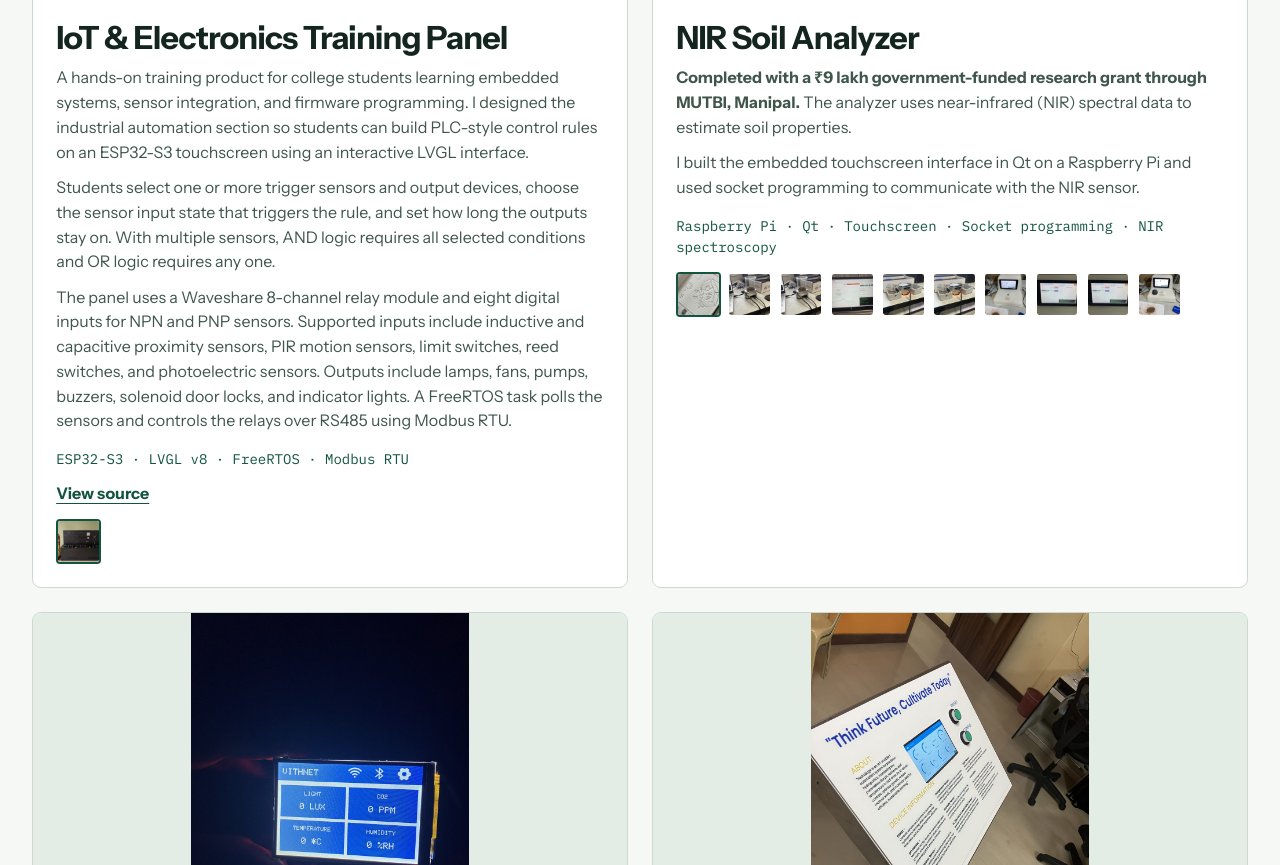
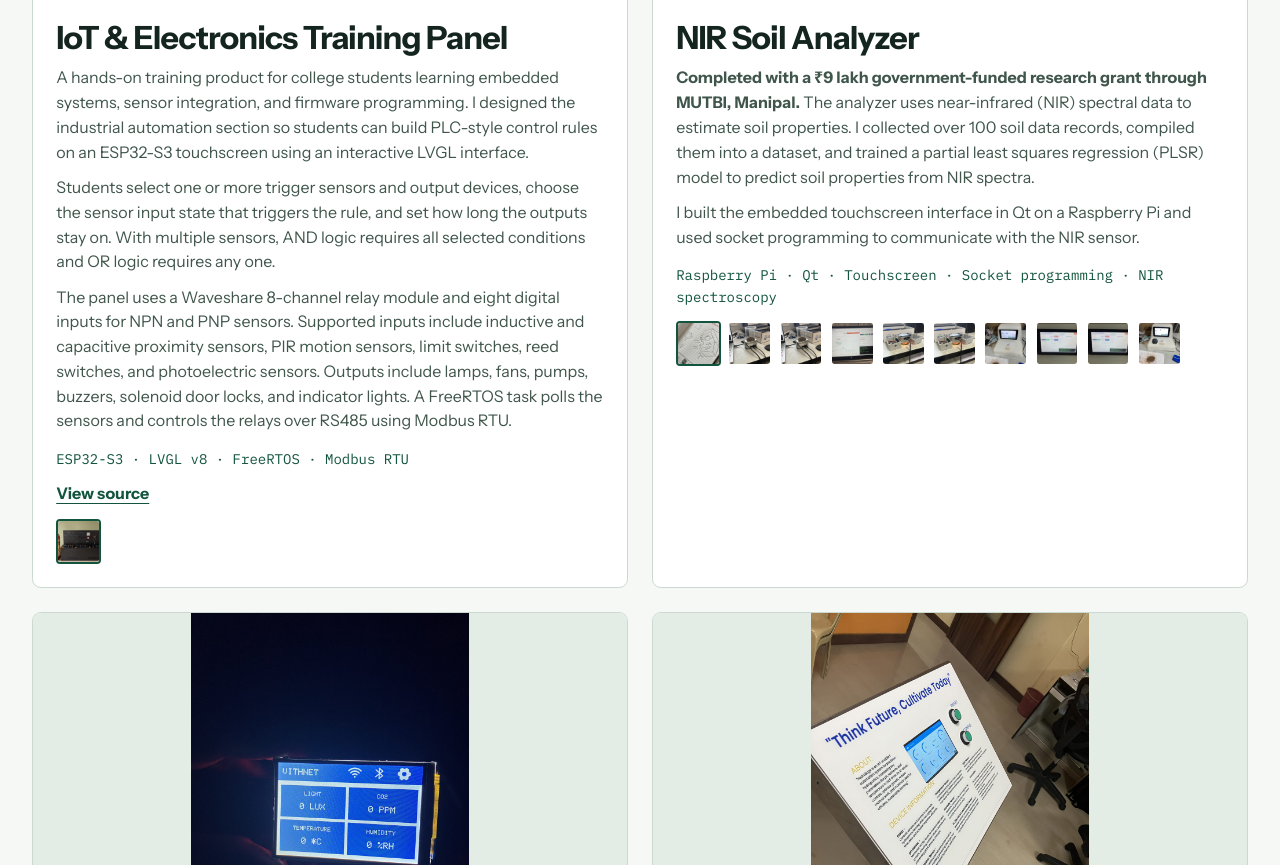
Before and after one commit to Deepakr011/portfolio, a plain HTML site: page index.html in a window 1280 px wide. Shown: the part 1066-1931 px from the top of the page. Drawn offline with Linux system fonts and the light colour scheme.

Commit message:
Add soil dataset collection and PLSR model training

```diff
--- a/index.html
+++ b/index.html
@@ -76,7 +76,7 @@
                     <div class="project-info">
 
                         <h3 class="project-title">NIR Soil Analyzer</h3>
-                        <p class="project-desc"><strong>Completed with a ₹9 lakh government-funded research grant through MUTBI, Manipal.</strong> The analyzer uses near-infrared (NIR) spectral data to estimate soil properties.</p>
+                        <p class="project-desc"><strong>Completed with a ₹9 lakh government-funded research grant through MUTBI, Manipal.</strong> The analyzer uses near-infrared (NIR) spectral data to estimate soil properties. I collected over 100 soil data records, compiled them into a dataset, and trained a partial least squares regression (PLSR) model to predict soil properties from NIR spectra.</p>
                         <p class="project-desc">I built the embedded touchscreen interface in Qt on a Raspberry Pi and used socket programming to communicate with the NIR sensor.</p>
                         <p class="stack">Raspberry Pi · Qt · Touchscreen · Socket programming · NIR spectroscopy</p>
                         <div class="project-gallery-thumbs" data-project="nir-soil">
```
